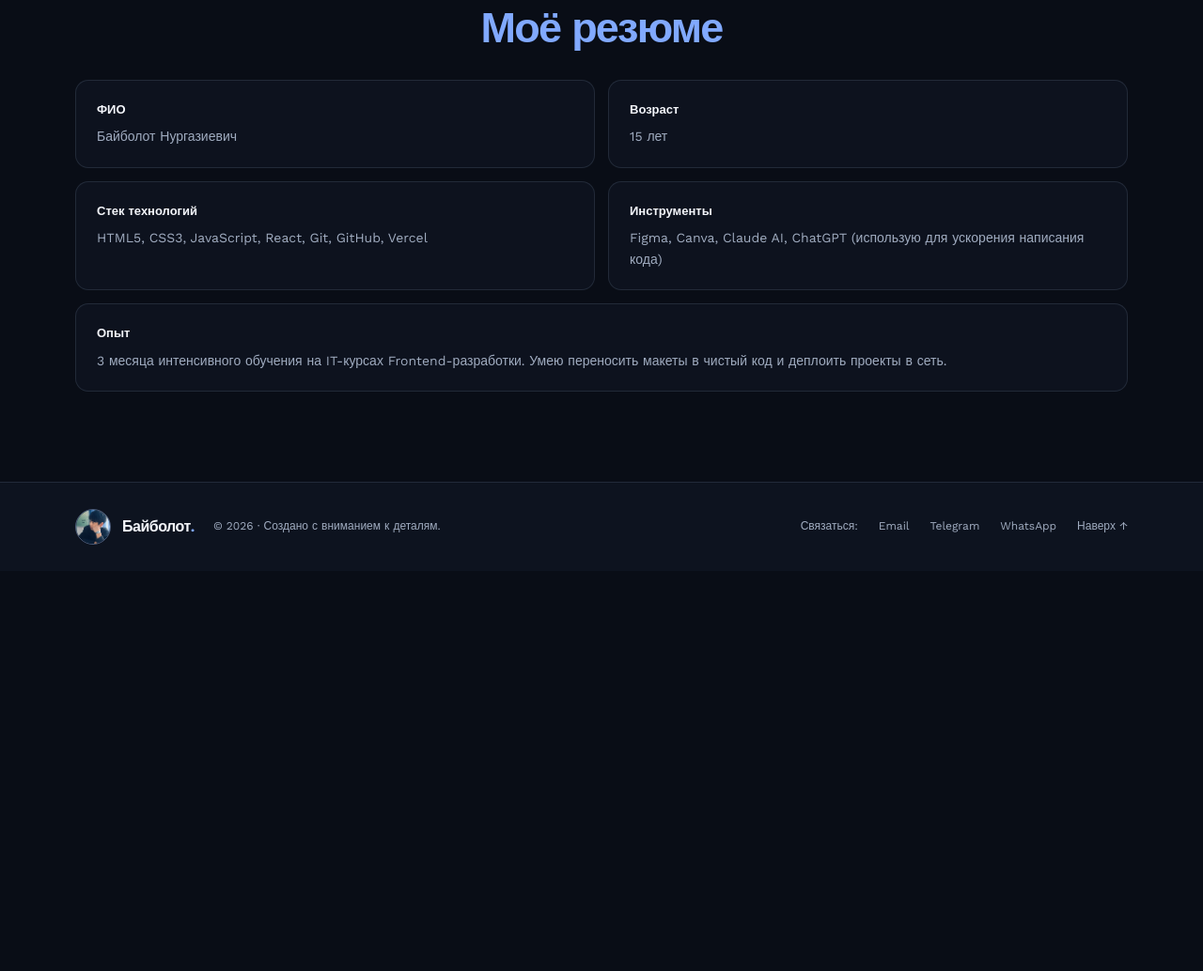
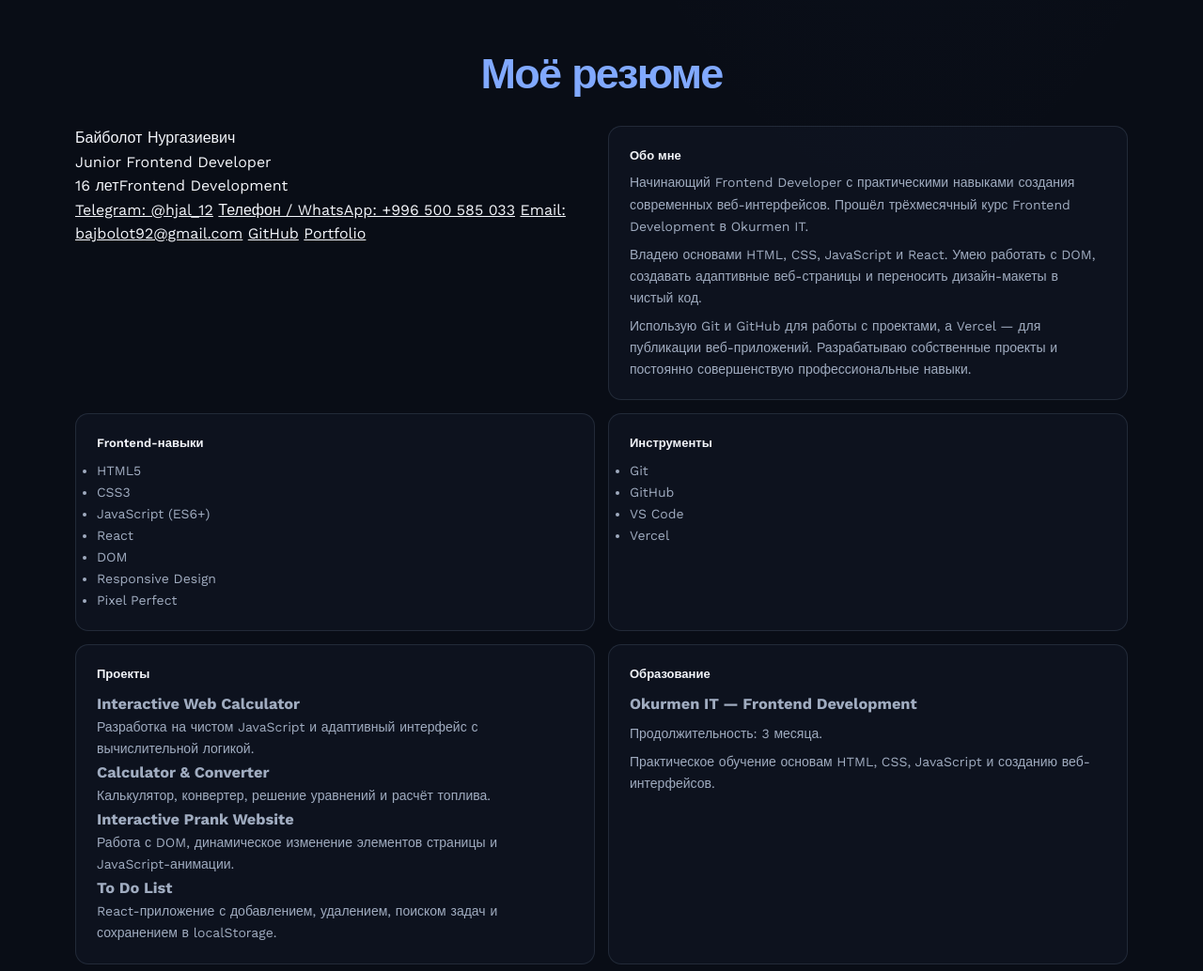
Before and after one commit to winline8888111-commits/portfolio, a plain HTML site: page index.html in a window 1280 px wide. Shown: the part 1763-2797 px from the top of the page at 94% size. Before the commit the page ends 2371 px from the top, so only its background shows below. Drawn offline with nearby package versions, Linux system fonts and the light colour scheme.

Commit message:
Add downloadable PDF resume

```diff
--- a/index.html
+++ b/index.html
@@ -52,6 +52,9 @@
                 <div class="hero-btns">
                     <a class="button button-primary" href="#contact" data-i18n="contactMe">Связаться со мной</a>
                     <a class="button button-secondary" href="#services" data-i18n="myProjects">Мои проекты</a>
+                    <a class="button button-secondary" href="#about" data-i18n="viewResume">Посмотреть резюме</a>
+                    <a class="button button-secondary" href="resume.pdf" target="_blank" rel="noopener noreferrer" data-i18n="viewResumePdf">Открыть резюме в PDF</a>
+                    <a class="button button-primary" href="resume.pdf" download="Baybolot-Nurgazievich-Resume.pdf" data-i18n="downloadResume">Скачать резюме PDF</a>
                 </div>
             </div>
             <div class="hero-img">
@@ -92,11 +95,101 @@
                 <h2><span data-i18n="myResume">Моё</span> <span data-i18n="resume">резюме</span></h2>
             </div>
             <div class="resume-details">
-                <p class="resume-item"><b data-i18n="fullName">ФИО</b><span>Байболот Нургазиевич</span></p>
-                <p class="resume-item"><b data-i18n="age">Возраст</b><span data-i18n="ageValue">15 лет</span></p>
-                <p class="resume-item"><b data-i18n="techStack">Стек технологий</b><span>HTML5, CSS3, JavaScript, React, Git, GitHub, Vercel</span></p>
-                <p class="resume-item"><b data-i18n="tools">Инструменты</b><span data-i18n="toolsValue">Figma, Canva, Claude AI, ChatGPT (использую для ускорения написания кода)</span></p>
-                <p class="resume-item"><b data-i18n="experience">Опыт</b><span data-i18n="experienceValue">3 месяца интенсивного обучения на IT-курсах Frontend-разработки. Умею переносить макеты в чистый код и деплоить проекты в сеть.</span></p>
+                <article class="resume-profile resume-span-2">
+                    <div>
+                        <p class="resume-name">Байболот Нургазиевич</p>
+                        <p class="resume-role">Junior Frontend Developer</p>
+                        <p class="resume-meta"><span>16 лет</span><span>Frontend Development</span></p>
+                    </div>
+                    <div class="resume-contacts">
+                        <a href="https://t.me/hjal_12" target="_blank" rel="noopener noreferrer">Telegram: @hjal_12</a>
+                        <a href="tel:+996500585033">Телефон / WhatsApp: +996 500 585 033</a>
+                        <a href="mailto:bajbolot92@gmail.com">Email: bajbolot92@gmail.com</a>
+                        <a href="https://github.com/winline8888111-commits" target="_blank" rel="noopener noreferrer">GitHub</a>
+                        <a href="https://portfolio-bice-omega-45.vercel.app/" target="_blank" rel="noopener noreferrer">Portfolio</a>
+                    </div>
+                </article>
+
+                <article class="resume-item resume-span-2">
+                    <b>Обо мне</b>
+                    <p>Начинающий Frontend Developer с практическими навыками создания современных веб-интерфейсов. Прошёл трёхмесячный курс Frontend Development в Okurmen IT.</p>
+                    <p>Владею основами HTML, CSS, JavaScript и React. Умею работать с DOM, создавать адаптивные веб-страницы и переносить дизайн-макеты в чистый код.</p>
+                    <p>Использую Git и GitHub для работы с проектами, а Vercel — для публикации веб-приложений. Разрабатываю собственные проекты и постоянно совершенствую профессиональные навыки.</p>
+                </article>
+
+                <article class="resume-item">
+                    <b>Frontend-навыки</b>
+                    <ul>
+                        <li>HTML5</li>
+                        <li>CSS3</li>
+                        <li>JavaScript (ES6+)</li>
+                        <li>React</li>
+                        <li>DOM</li>
+                        <li>Responsive Design</li>
+                        <li>Pixel Perfect</li>
+                    </ul>
+                </article>
+
+                <article class="resume-item">
+                    <b>Инструменты</b>
+                    <ul>
+                        <li>Git</li>
+                        <li>GitHub</li>
+                        <li>VS Code</li>
+                        <li>Vercel</li>
+                    </ul>
+                </article>
+
+                <article class="resume-item resume-span-2">
+                    <b>Проекты</b>
+                    <div class="resume-projects">
+                        <div>
+                            <h3>Interactive Web Calculator</h3>
+                            <p>Разработка на чистом JavaScript и адаптивный интерфейс с вычислительной логикой.</p>
+                        </div>
+                        <div>
+                            <h3>Calculator &amp; Converter</h3>
+                            <p>Калькулятор, конвертер, решение уравнений и расчёт топлива.</p>
+                        </div>
+                        <div>
+                            <h3>Interactive Prank Website</h3>
+                            <p>Работа с DOM, динамическое изменение элементов страницы и JavaScript-анимации.</p>
+                        </div>
+                        <div>
+                            <h3>To Do List</h3>
+                            <p>React-приложение с добавлением, удалением, поиском задач и сохранением в localStorage.</p>
+                        </div>
+                    </div>
+                </article>
+
+                <article class="resume-item">
+                    <b>Образование</b>
+                    <h3>Okurmen IT — Frontend Development</h3>
+                    <p>Продолжительность: 3 месяца.</p>
+                    <p>Практическое обучение основам HTML, CSS, JavaScript и созданию веб-интерфейсов.</p>
+                </article>
+
+                <article class="resume-item">
+                    <b>Языки</b>
+                    <ul>
+                        <li>Русский — свободно</li>
+                        <li>Английский — базовый / средний уровень</li>
+                    </ul>
+                    <b class="resume-subheading">Личные качества</b>
+                    <ul>
+                        <li>Быстрое обучение</li>
+                        <li>Ответственность</li>
+                        <li>Внимание к деталям</li>
+                        <li>Самостоятельность</li>
+                        <li>Интерес к современным технологиям</li>
+                        <li>Стремление к профессиональному развитию</li>
+                    </ul>
+                </article>
+
+                <article class="resume-item resume-span-2">
+                    <b>Цель карьеры</b>
+                    <p>Развиваться как Frontend Developer, получать опыт коммерческой разработки, участвовать в реальных проектах и создавать качественные современные веб-приложения.</p>
+                </article>
             </div>
         </section>
     </main>
@@ -130,13 +223,13 @@
                 languageLabel: 'Язык', themeToLight: 'Светлая тема', themeToDark: 'Темная тема', menuOpen: 'Открыть меню', menuClose: 'Закрыть меню',
                 portfolioYear: 'Портфолио · 2026', heroGreeting: 'Привет, я', heroRole: 'Frontend-разработчик',
                 heroDescription: 'Frontend-разработчик. Создаю адаптивные веб-интерфейсы, интерактивные веб-приложения на JavaScript и компоненты на React',
-                contactMe: 'Связаться со мной', myProjects: 'Мои проекты', projectsHeading: 'Создаю полезные', webProducts: 'веб-продукты',
+                contactMe: 'Связаться со мной', myProjects: 'Мои проекты', viewResume: 'Посмотреть резюме', viewResumePdf: 'Открыть резюме в PDF', downloadResume: 'Скачать резюме PDF', projectsHeading: 'Создаю полезные', webProducts: 'веб-продукты',
                 projectsDescription: 'Практические проекты, в которых сочетаются чистый код, понятный интерфейс и внимание к деталям.',
                 project1Title: 'Интерактивный Web-Калькулятор', project1Description: 'Самостоятельный проект на чистом JavaScript. Полностью адаптивный дизайн под смартфоны и ПК. Выполняет базовые и сложные вычисления.', project1Link: 'Перейти к калькулятору',
                 project2Title: 'Калькулятор и конвертер', project2Description: 'Веб-приложение с калькулятором, конвертером валют, решением уравнений и расчётом топлива.', project2Link: 'Открыть калькулятор',
                 project3Title: 'Интерактивный скрипт / Пранк-сайт', project3Description: 'Креативный промо-ресурс для демонстрации динамического изменения DOM-структуры сайта на JS с использованием анимаций.', project3Link: 'Обсудить проект',
                 project4Title: 'To Do List — список задач', project4Description: 'Приложение на React для управления задачами: их можно добавлять, отмечать выполненными, удалять и искать. Список и история действий сохраняются в браузере через localStorage.', project4Link: 'Открыть To Do List',
-                myResume: 'Моё', resume: 'резюме', fullName: 'ФИО', age: 'Возраст', ageValue: '15 лет', techStack: 'Стек технологий', tools: 'Инструменты',
+                myResume: 'Моё', resume: 'резюме', fullName: 'ФИО', age: 'Возраст', ageValue: '16 лет', techStack: 'Стек технологий', tools: 'Инструменты',
                 toolsValue: 'Figma, Canva, Claude AI, ChatGPT (использую для ускорения написания кода)', experience: 'Опыт',
                 experienceValue: '3 месяца интенсивного обучения на IT-курсах Frontend-разработки. Умею переносить макеты в чистый код и деплоить проекты в сеть.',
                 copyright: '© 2026 · Создано с вниманием к деталям.', getInTouch: 'Связаться:', backToTop: 'Наверх ↑',
@@ -148,13 +241,13 @@
                 languageLabel: 'Language', themeToLight: 'Light theme', themeToDark: 'Dark theme', menuOpen: 'Open menu', menuClose: 'Close menu',
                 portfolioYear: 'Portfolio · 2026', heroGreeting: "Hi, I'm", heroRole: 'Frontend Developer',
                 heroDescription: 'Frontend developer creating responsive web interfaces, interactive JavaScript applications, and React components.',
-                contactMe: 'Contact me', myProjects: 'My projects', projectsHeading: 'Building useful', webProducts: 'web products',
+                contactMe: 'Contact me', myProjects: 'My projects', viewResume: 'View resume', viewResumePdf: 'Open resume PDF', downloadResume: 'Download resume PDF', projectsHeading: 'Building useful', webProducts: 'web products',
                 projectsDescription: 'Practical projects combining clean code, clear interfaces, and attention to detail.',
                 project1Title: 'Interactive Web Calculator', project1Description: 'An independent project built with pure JavaScript. Fully responsive on phones and desktops, with basic and advanced calculations.', project1Link: 'Open calculator',
                 project2Title: 'Calculator and Converter', project2Description: 'A web app featuring a calculator, currency converter, equation solver, and fuel calculator.', project2Link: 'Open calculator',
                 project3Title: 'Interactive Script / Prank Site', project3Description: 'A creative promotional site demonstrating dynamic DOM updates with JavaScript animations.', project3Link: 'Discuss a project',
                 project4Title: 'To Do List', project4Description: 'A React task manager: add, complete, delete, and search tasks. The list and activity history are saved in the browser using localStorage.', project4Link: 'Open To Do List',
-                myResume: 'My', resume: 'resume', fullName: 'Name', age: 'Age', ageValue: '15 years old', techStack: 'Tech stack', tools: 'Tools',
+                myResume: 'My', resume: 'resume', fullName: 'Name', age: 'Age', ageValue: '16 years old', techStack: 'Tech stack', tools: 'Tools',
                 toolsValue: 'Figma, Canva, Claude AI, ChatGPT (used to speed up coding)', experience: 'Experience',
                 experienceValue: 'Three months of intensive Frontend development training. I can turn designs into clean code and deploy projects online.',
                 copyright: '© 2026 · Made with attention to detail.', getInTouch: 'Get in touch:', backToTop: 'Back to top ↑',
@@ -166,13 +259,13 @@
                 languageLabel: 'Тил', themeToLight: 'Ачык тема', themeToDark: 'Караңгы тема', menuOpen: 'Менюну ачуу', menuClose: 'Менюну жабуу',
                 portfolioYear: 'Портфолио · 2026', heroGreeting: 'Салам, мен', heroRole: 'Frontend иштеп чыгуучумун',
                 heroDescription: 'Frontend иштеп чыгуучумун. Ыңгайлашкан веб-интерфейстерди, JavaScript веб-тиркемелерин жана React компоненттерин жасайм.',
-                contactMe: 'Байланышуу', myProjects: 'Долбоорлорум', projectsHeading: 'Пайдалуу', webProducts: 'веб-продукттарды жасайм',
+                contactMe: 'Байланышуу', myProjects: 'Долбоорлорум', viewResume: 'Резюмени кароо', viewResumePdf: 'Резюмени PDFте ачуу', downloadResume: 'Резюмени PDF жүктөп алуу', projectsHeading: 'Пайдалуу', webProducts: 'веб-продукттарды жасайм',
                 projectsDescription: 'Таза код, түшүнүктүү интерфейс жана майда-чүйдөсүнө көңүл бурууну айкалыштырган практикалык долбоорлор.',
                 project1Title: 'Интерактивдүү веб-калькулятор', project1Description: 'Таза JavaScript менен жасалган жеке долбоор. Телефондорго жана компьютерлерге ылайыкташкан, жөнөкөй жана татаал эсептөөлөрдү аткарат.', project1Link: 'Калькуляторду ачуу',
                 project2Title: 'Калькулятор жана конвертер', project2Description: 'Калькулятору, валюта конвертери, теңдеме чыгаргычы жана күйүүчү май эсептегичи бар веб-тиркеме.', project2Link: 'Калькуляторду ачуу',
                 project3Title: 'Интерактивдүү скрипт / Пранк-сайт', project3Description: 'JavaScript анимациялары менен сайттын DOM түзүмүн динамикалык өзгөртүүнү көрсөткөн чыгармачыл промо-сайт.', project3Link: 'Долбоорду талкуулоо',
                 project4Title: 'To Do List — тапшырмалар тизмеси', project4Description: 'React менен жасалган тапшырма башкаргыч: тапшырмаларды кошуп, бүтүрүп, өчүрүп жана издей аласыз. Тизме жана аракеттер тарыхы браузердеги localStorage ичинде сакталат.', project4Link: 'To Do List ачуу',
-                myResume: 'Менин', resume: 'резюмем', fullName: 'Аты-жөнү', age: 'Жашы', ageValue: '15 жаш', techStack: 'Технологиялар', tools: 'Куралдар',
+                myResume: 'Менин', resume: 'резюмем', fullName: 'Аты-жөнү', age: 'Жашы', ageValue: '16 жаш', techStack: 'Технологиялар', tools: 'Куралдар',
                 toolsValue: 'Figma, Canva, Claude AI, ChatGPT (код жазууну тездетүү үчүн колдоном)', experience: 'Тажрыйба',
                 experienceValue: 'Frontend иштеп чыгуу боюнча IT курстарында 3 ай интенсивдүү окудум. Макеттерди таза кодго айландырып, долбоорлорду интернетке жайгаштыра алам.',
                 copyright: '© 2026 · Ар бир майда-чүйдөсүнө көңүл бурулуп жасалды.', getInTouch: 'Байланыш:', backToTop: 'Жогору ↑',
```
Also changed, not shown: resume.html (added, +16 -0 lines), 1 other file.
